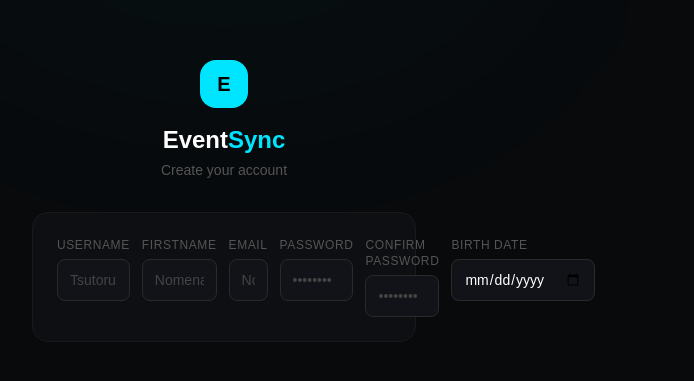
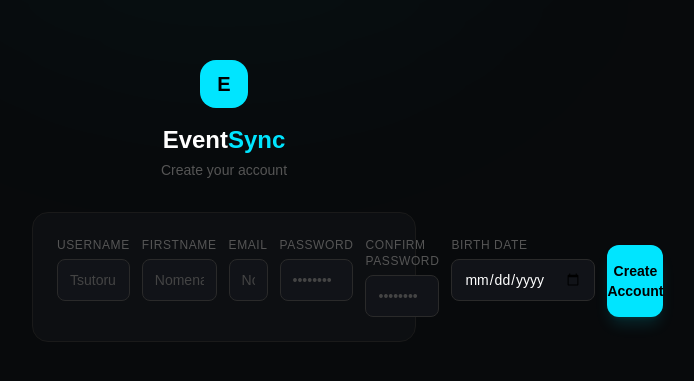
Before and after one commit to Proxima-Devs/EventSync, a Next.js app: page /register in a window 1280 px wide. Shown: the part 199-580 px from the top of the page, without its empty margins (416-1110 px from the left). Built offline with nearby package versions, Linux system fonts and the light colour scheme.

Commit message:
feat(auth): add submit button on register

```diff
--- a/app/(auth)/register/page.tsx
+++ b/app/(auth)/register/page.tsx
@@ -74,6 +74,12 @@ export default function RegisterPage() {
                                 className="w-full bg-[#111318] border border-[#2a2a2a] rounded-lg px-3 py-2.5 text-sm text-white focus:outline-none focus:border-[#00E5FF55] transition-all"
                             />
                         </div>
+                        <button
+                            type="submit"
+                            className="mt-2 w-full py-3 rounded-xl bg-[#00E5FF] text-black font-bold text-sm hover:bg-[#00ffff] transition-colors shadow-lg shadow-[#00E5FF22]"
+                        >
+                            Create Account
+                        </button>
                     </div>
                 </div>
             </div>
```
